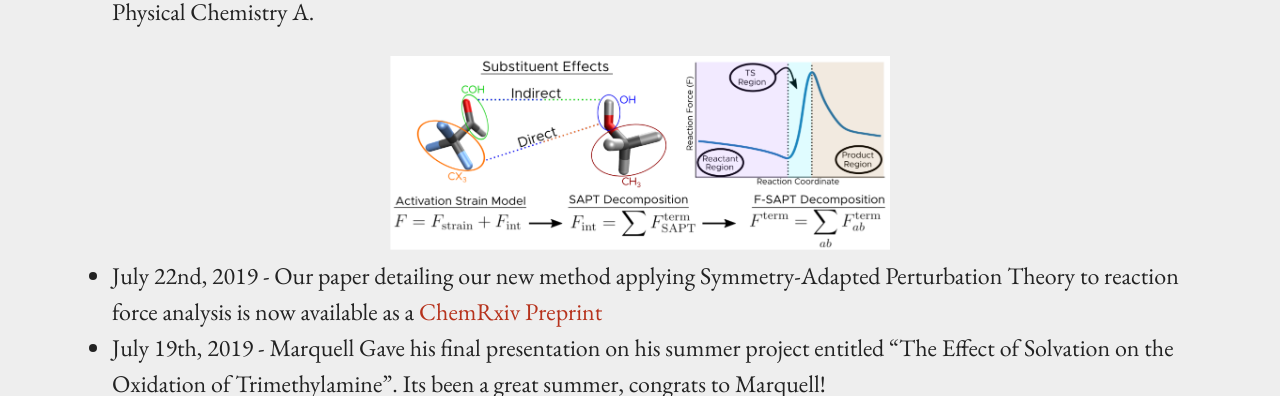
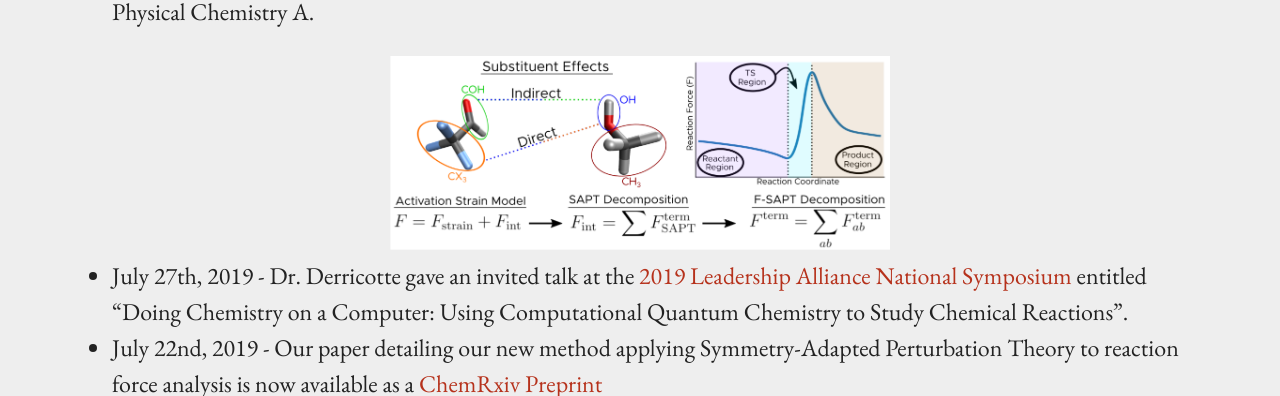
Before and after one commit to WDerricotte/wderricotte.github.io, a Jekyll site: the page built from index.md, in a window 1280 px wide and 900 px high, scrolled down 497 px, cut to the strip 0-396 px from the top of the window. Built offline with Jekyll 4.4.1, drawn with Linux system fonts in a browser that asks for light colours.

Commit message:
Added LANS presentation

```diff
--- a/index.md
+++ b/index.md
@@ -9,6 +9,7 @@ permalink: /
 ## News
 * August 20th, 2019 - Our paper using SAPT and F-SAPT for reaction force analysis was [Just Accepted](https://pubs.acs.org/doi/10.1021/acs.jpca.9b06865) in the Journal of Physical Chemistry A.
 {% include image.html url="images/graphical_TOC.png" caption="" width="500px" align="center" %}
+* July 27th, 2019 - Dr. Derricotte gave an invited talk at the [2019 Leadership Alliance National Symposium](https://tlans.org/lans-research-conference/) entitled "Doing Chemistry on a Computer: Using Computational Quantum Chemistry to Study Chemical Reactions".
 * July 22nd, 2019 - Our paper detailing our new method applying Symmetry-Adapted Perturbation Theory to reaction force analysis is now available as a [ChemRxiv Preprint](https://chemrxiv.org/articles/Symmetry-Adapted_Perturbation_Theory_Decomposition_of_the_Reaction_Force_Insights_into_Substituent_Effects_Involved_in_Hemiacetal_Formation_Mechanisms/8956919)
 * July 19th, 2019 - Marquell Gave his final presentation on his summer project entitled "The Effect of Solvation on the Oxidation of Trimethylamine". Its been a great summer, congrats to Marquell!
 {% include image.html url="images/mcole_mcnair.jpg" caption="" width="500px" align="center" %}
```
